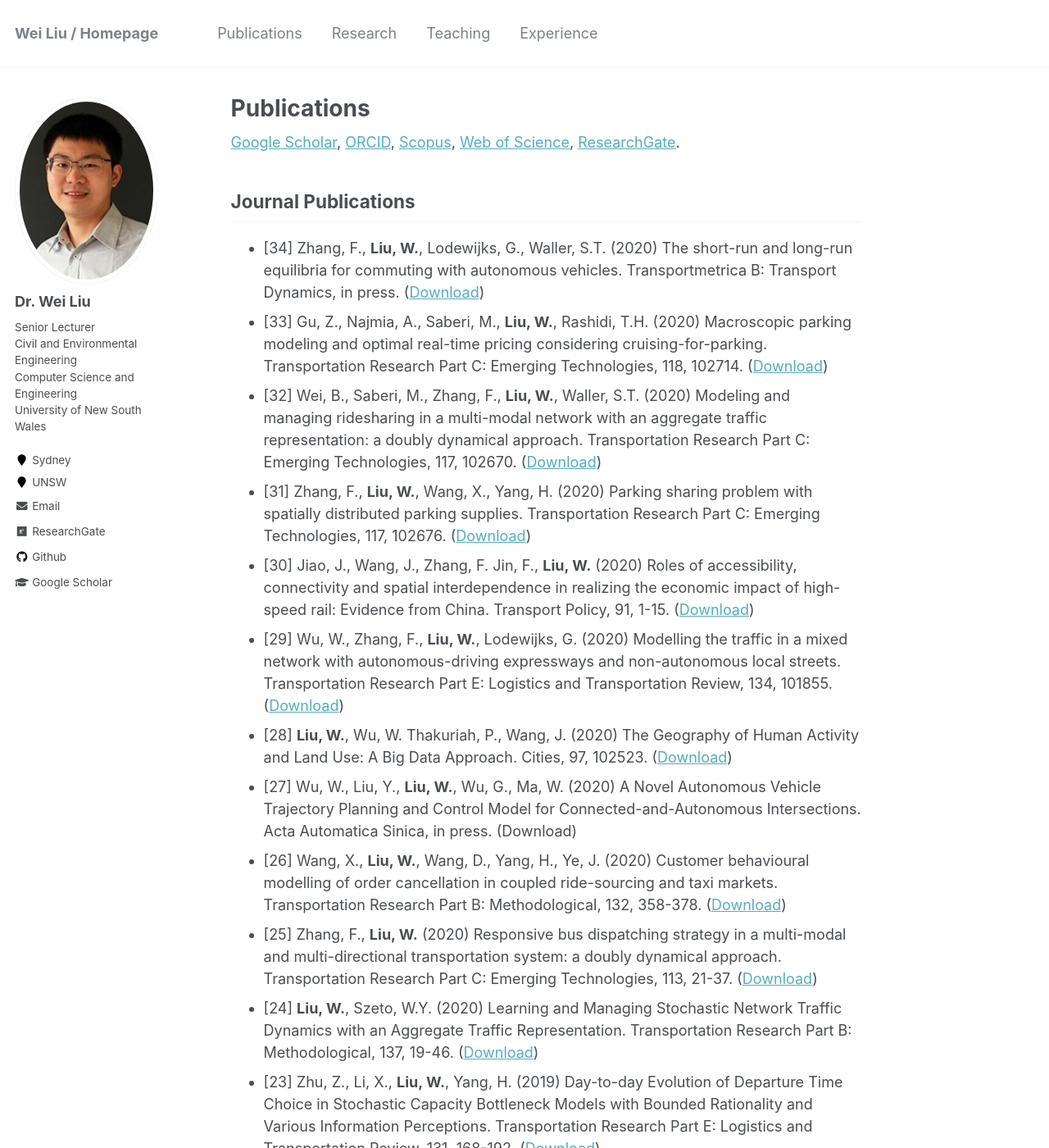
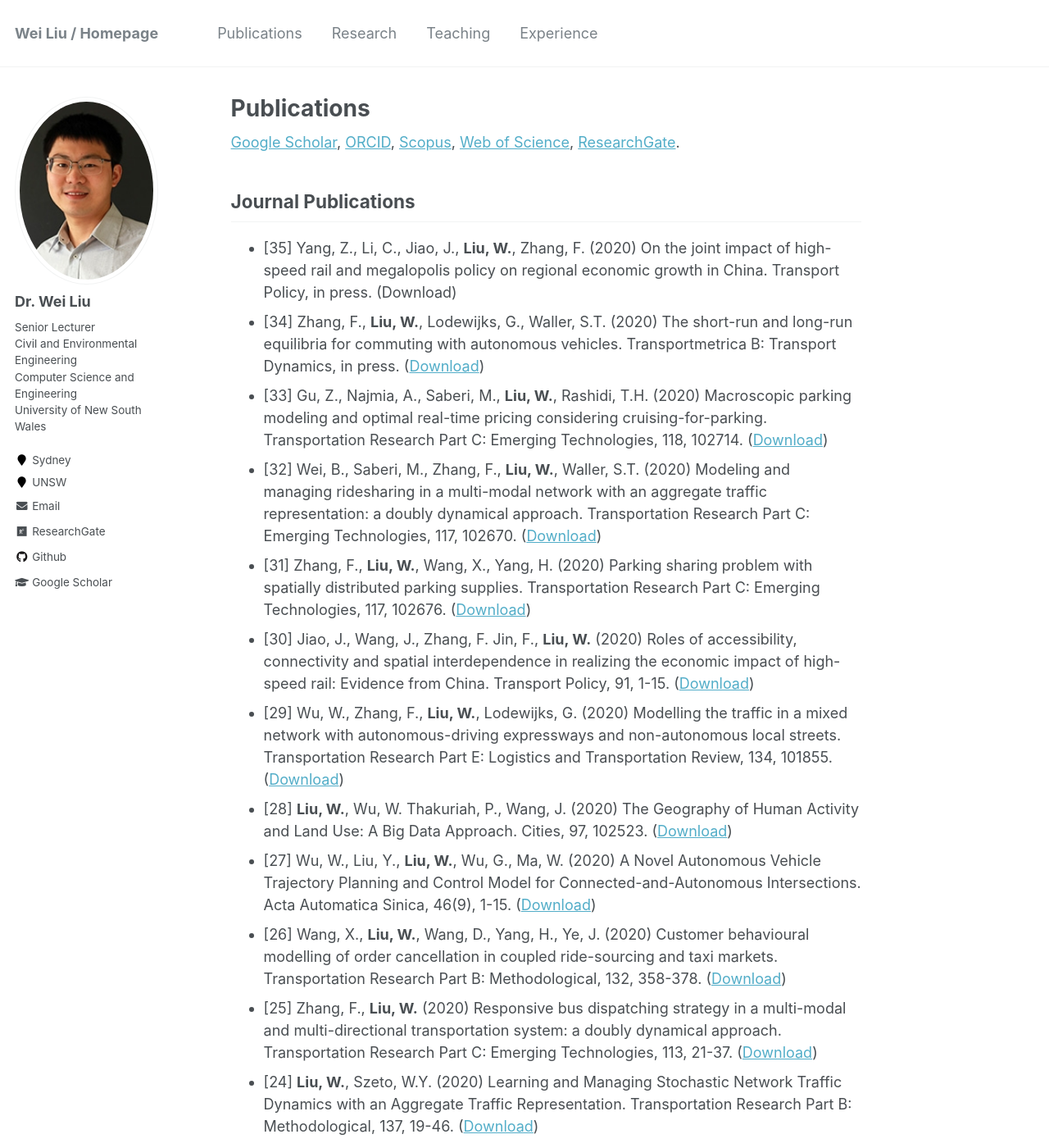
Before and after one commit to weiliu2016/weiliu2016.github.io, a Jekyll site: the page built from _pages/publications.md, in a window 1280 px wide and 1400 px high. Shown: the whole window at 82% size. Built offline with Jekyll 4.4.1, drawn with Linux system fonts in a browser that asks for light colours.

Commit message:
Update publications.md

```diff
--- a/_pages/publications.md
+++ b/_pages/publications.md
@@ -18,6 +18,7 @@ author_profile: true
 
 Journal Publications
 ----------
+* [35] Yang, Z., Li, C., Jiao, J., **Liu, W.**, Zhang, F. (2020) On the joint impact of high-speed rail and megalopolis policy on regional economic growth in China. Transport Policy, in press. (Download)
 * [34] Zhang, F., **Liu, W.**, Lodewijks, G., Waller, S.T. (2020) The short-run and long-run equilibria for commuting with autonomous vehicles. Transportmetrica B: Transport Dynamics, in press. ([Download](https://doi.org/10.1080/21680566.2020.1779146))
 * [33] Gu, Z., Najmia, A., Saberi, M., **Liu, W.**, Rashidi, T.H. (2020) Macroscopic parking modeling and optimal real-time pricing considering cruising-for-parking. Transportation Research Part C: Emerging Technologies, 118, 102714. ([Download](https://doi.org/10.1016/j.trc.2020.102714))
 * [32] Wei, B., Saberi, M., Zhang, F., **Liu, W.**, Waller, S.T. (2020) Modeling and managing ridesharing in a multi-modal network with an aggregate traffic representation: a doubly dynamical approach. Transportation Research Part C: Emerging Technologies, 117, 102670. ([Download](https://doi.org/10.1016/j.trc.2020.102670))
@@ -25,7 +26,7 @@ Journal Publications
 * [30] Jiao, J., Wang, J., Zhang, F. Jin, F., **Liu, W.** (2020) Roles of accessibility, connectivity and spatial interdependence in realizing the economic impact of high-speed rail: Evidence from China. Transport Policy, 91, 1-15. ([Download](https://www.sciencedirect.com/science/article/pii/S0967070X19300617))
 * [29] Wu, W., Zhang, F., **Liu, W.**, Lodewijks, G. (2020) Modelling the traffic in a mixed network with autonomous-driving expressways and non-autonomous local streets. Transportation Research Part E: Logistics and Transportation Review, 134, 101855. ([Download](https://www.sciencedirect.com/science/article/pii/S1366554519301838))
 * [28] **Liu, W.**, Wu, W. Thakuriah, P., Wang, J.  (2020) The Geography of Human Activity and Land Use: A Big Data Approach. Cities, 97, 102523. ([Download](https://www.sciencedirect.com/science/article/abs/pii/S0264275119306171))
-* [27] Wu, W., Liu, Y., **Liu, W.**, Wu, G., Ma, W. (2020) A Novel Autonomous Vehicle Trajectory Planning and Control Model for Connected-and-Autonomous Intersections. Acta Automatica Sinica, in press. (Download)
+* [27] Wu, W., Liu, Y., **Liu, W.**, Wu, G., Ma, W. (2020) A Novel Autonomous Vehicle Trajectory Planning and Control Model for Connected-and-Autonomous Intersections. Acta Automatica Sinica, 46(9), 1-15. ([Download](https://doi.org/10.16383/j.aas.c190002))
 * [26] Wang, X., **Liu, W.**, Wang, D., Yang, H., Ye, J. (2020) Customer behavioural modelling of order cancellation in coupled ride-sourcing and taxi markets. Transportation Research Part B: Methodological, 132, 358-378. ([Download](https://www.sciencedirect.com/science/article/pii/S0191261518311330))
 * [25] Zhang, F., **Liu, W.** (2020) Responsive bus dispatching strategy in a multi-modal and multi-directional transportation system: a doubly dynamical approach. Transportation Research Part C: Emerging Technologies, 113, 21-37. ([Download](https://www.sciencedirect.com/science/article/pii/S0968090X18317418))
 * [24] **Liu, W.**, Szeto, W.Y. (2020) Learning and Managing Stochastic Network Traffic Dynamics with an Aggregate Traffic Representation. Transportation Research Part B: Methodological, 137, 19-46. ([Download](https://www.sciencedirect.com/science/article/pii/S0191261517307130))
```
